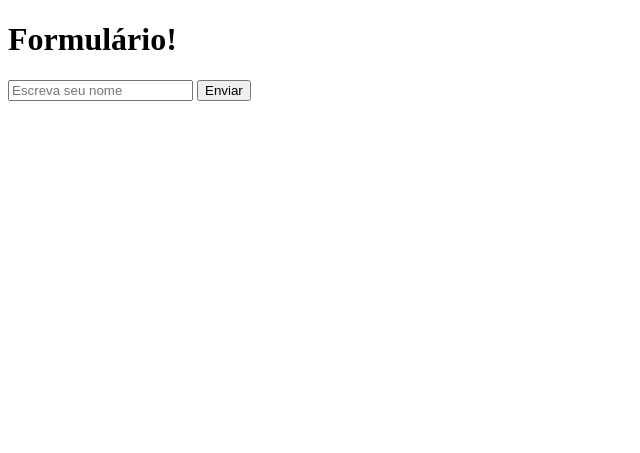
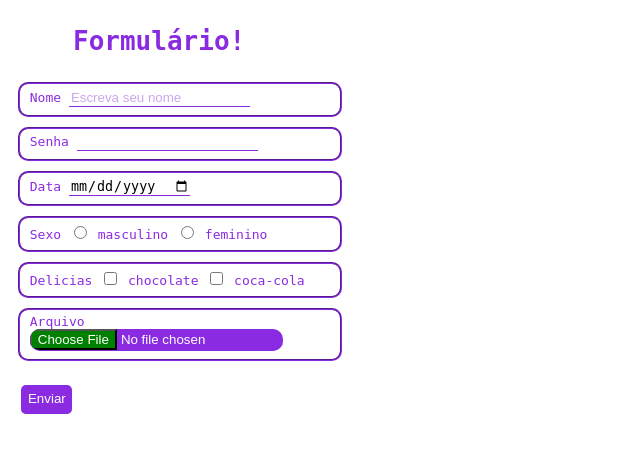
Before and after one commit to GustavoTonolli/forms-desweb, a Flask app: page / in a window 1280 px wide. Shown: the top 453 px of the page, without its empty margins (0-640 px from the left). Run offline with Flask 3, Linux system fonts and the light colour scheme.

Commit message:
:sparkles: file upload

```diff
--- a/server.py
+++ b/server.py
@@ -10,7 +10,16 @@ def index():
 @app.route("/servidor", methods =['POST'])
 def servidor():
     dados = request.form
-    print(dados)
+    print(dados.get('nome'))
+    print(dados.get('senha'))
+    print(dados.get('data'))
+    print(dados.get('sexo'))
+    print(dados.get('chocolate'))
+    print(dados.get('coca'))
+    print(dados.get('arquivo'))
+    meuarquivo = request.files['arquivo']
+    if meuarquivo != None:
+        meuarquivo.save('/Users/gustavotonolli/Documents' + meuarquivo.filename)
     return ''
 
 # def index():
--- a/templates/formulario.html
+++ b/templates/formulario.html
@@ -4,13 +4,88 @@
     <meta charset="UTF-8">
     <meta http-equiv="X-UA-Compatible" content="IE=edge">
     <meta name="viewport" content="width=device-width, initial-scale=1.0">
-    <title>Document</title>
+    <title>Desweb</title>
+    <style>
+        fieldset {
+            margin: 10px;
+            border-color: blueviolet;
+            border-radius: 10px;
+            width: 300px;
+        }
+        .btn {
+            margin: 1em;
+            background-color: blueviolet;
+            color: white;
+            padding: 0.5em;
+            border-radius: 5px;
+            cursor: pointer;
+        }
+        body {
+            font-family: monospace;
+            color:blueviolet
+        }
+        input {
+            border: 0;
+            border-bottom: 1px solid blueviolet;
+
+        }
+        input:focus {
+            outline: none;
+
+        }
+        input::-webkit-file-upload-button {
+            background-color: green;
+            color: white;
+
+        }
+        h1 {
+            margin: 1em;
+            margin-left: 2.5em;
+        }
+        #txtarquivo{
+            background-color: blueviolet;
+            color: white;
+            border-radius: 10px;
+        }
+        input::placeholder {
+            color: rgb(203, 166, 239);
+        }
+    </style>
 </head>
 <body>
     <h1>Formulário!</h1>
-    <form action="/servidor" method="POST">
-        <input type="text" name="nome" placeholder="Escreva seu nome">
-        <input type="submit" value="Enviar">
+    <form
+        action="/servidor"
+        method="POST"
+        enctype="multipart/form-data"
+    >
+        <fieldset>
+            <label for="txtnome">Nome</label>
+            <input type="text" name="nome" id="txtnome" placeholder="Escreva seu nome">
+        </fieldset>
+        <fieldset>
+            <label for="password">Senha</label>
+            <input type="password" name="senha" id="password">
+        </fieldset>
+        <fieldset>
+            <label for="date">Data</label>
+            <input type="date" name="data" id="date">
+        </fieldset>
+        <fieldset>
+            <label for="sexo">Sexo</label>
+            <input type="radio" name="sexo" id="sexo" value="masc"> masculino
+            <input type="radio" name="sexo" id="sexo" value="fem"> feminino
+        </fieldset>
+        <fieldset>
+            <label for="date">Delicias</label>
+            <input type="checkbox" name="chocolate" id="date" value="chocolate"> chocolate
+            <input type="checkbox" name="coca" id="date" value="coca"> coca-cola
+        </fieldset>
+        <fieldset>
+            <label for="txtarquivo">Arquivo</label>
+            <input type="file" name="arquivo" id="txtarquivo">
+        </fieldset>
+        <input class="btn" type="submit" value="Enviar">
     </form>
 </body>
 </html>
```
